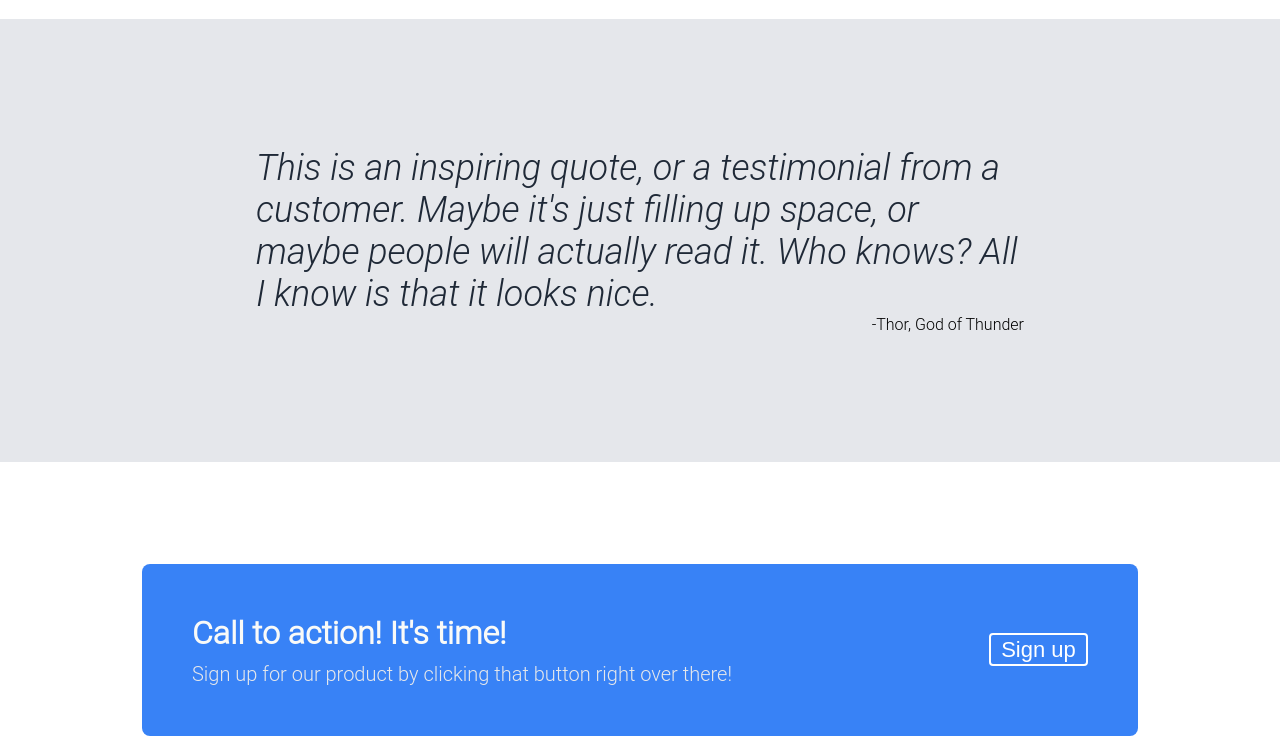
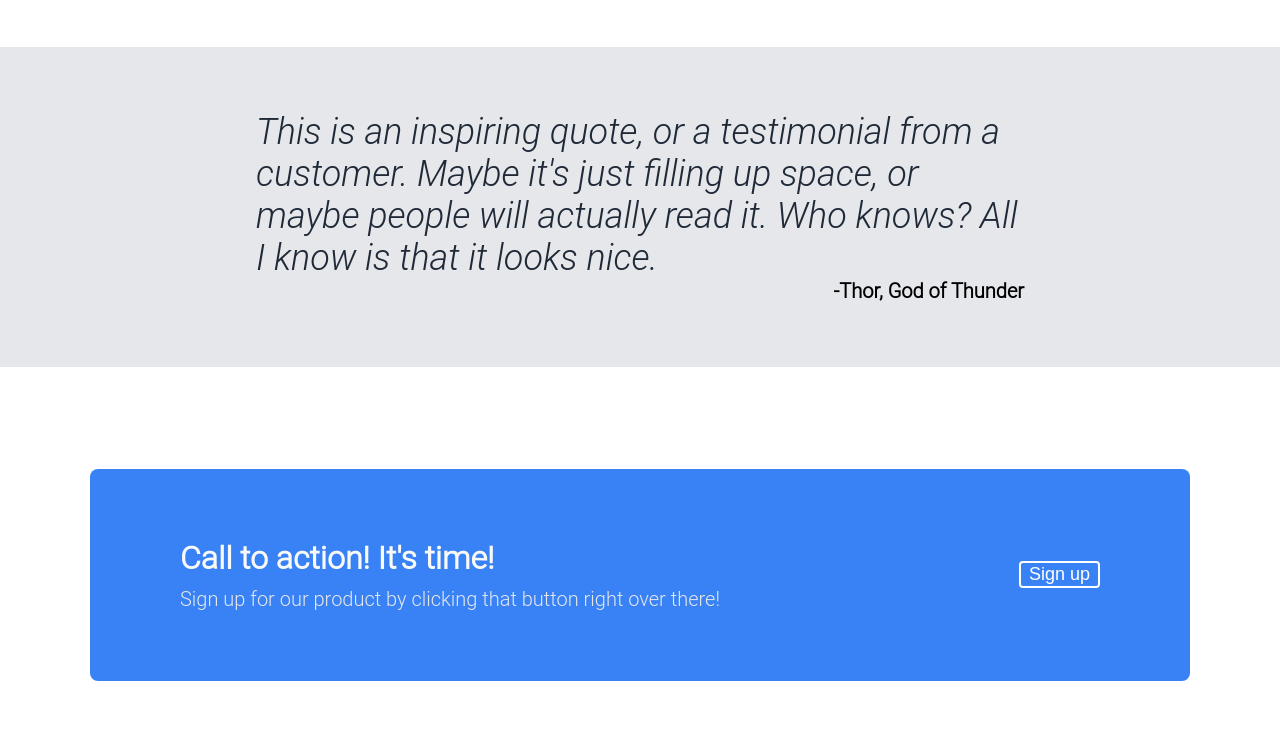
Before and after one commit to jacobmrivera/LandingPage, a plain HTML site: page index.html in a window 1280 px wide. Shown: the part 847-1586 px from the top of the page. Drawn offline with Linux system fonts and the light colour scheme.

Commit message:
Change spacing rules for more visually appealing webpage

```diff
--- a/index.html
+++ b/index.html
@@ -104,7 +104,7 @@
                 </div>
             </div>
 
-            <button style="border-style:solid; border-width:2px;  border-color: white">Sign up</button>
+            <button style="border-style:solid; border-width:2px;  border-color: white; margin-right:20px;">Sign up</button>
         </div>
     </div>
 
--- a/style.css
+++ b/style.css
@@ -18,7 +18,7 @@ body {
     width:75%;
     display: flex;
     justify-content:space-between;
-    margin-bottom: 20px;
+    margin-bottom: 30px;
 }
 
 .header-logo {
@@ -40,7 +40,8 @@ body {
     color: #E5E7EB;
     font-size: 18px;
     padding-top: 8px;
-    padding-bottom: 8px;
+    padding-bottom: 10px;
+    margin-bottom: 10px;
 
 }
 
@@ -98,7 +99,7 @@ button {
     height:1.5em;
     border:0;
     border-radius: 4px;
-    font-size: 22px;
+    font-size: 18px;
 }
 
 .info-section {
@@ -150,7 +151,7 @@ button {
     background-color: #E5E7EB;
     display: flex;
     flex-direction: column;
-    padding: 10% 20% 10% 20%;
+    padding: 5% 20% 5% 20%;
 
 
 }
@@ -165,6 +166,8 @@ button {
 
 .author {
     margin-left:auto;
+    font-size: 20px;
+    font-weight: bold;
 }
 
 .modal-section {
@@ -173,7 +176,7 @@ button {
     align-items: center;
 }
 .modal {
-    width: 70%;
+    width: 75%;
     /* padding-top: 25%; */
     background-color: #3882F6;
     color:white;
@@ -182,8 +185,12 @@ button {
     display: flex;
     justify-content: space-between;
     align-items: center;
-    padding: 50px;
+    padding: 70px;
     border-radius: 8px;
+}
+
+.right-modal {
+    margin-left: 20px;
 }
 
 .title-modal {
@@ -191,6 +198,7 @@ button {
     font-size: 32px;
     font-weight: bolder;
     padding-bottom: 10px;
+
 }
 
 .text-modal {
```
